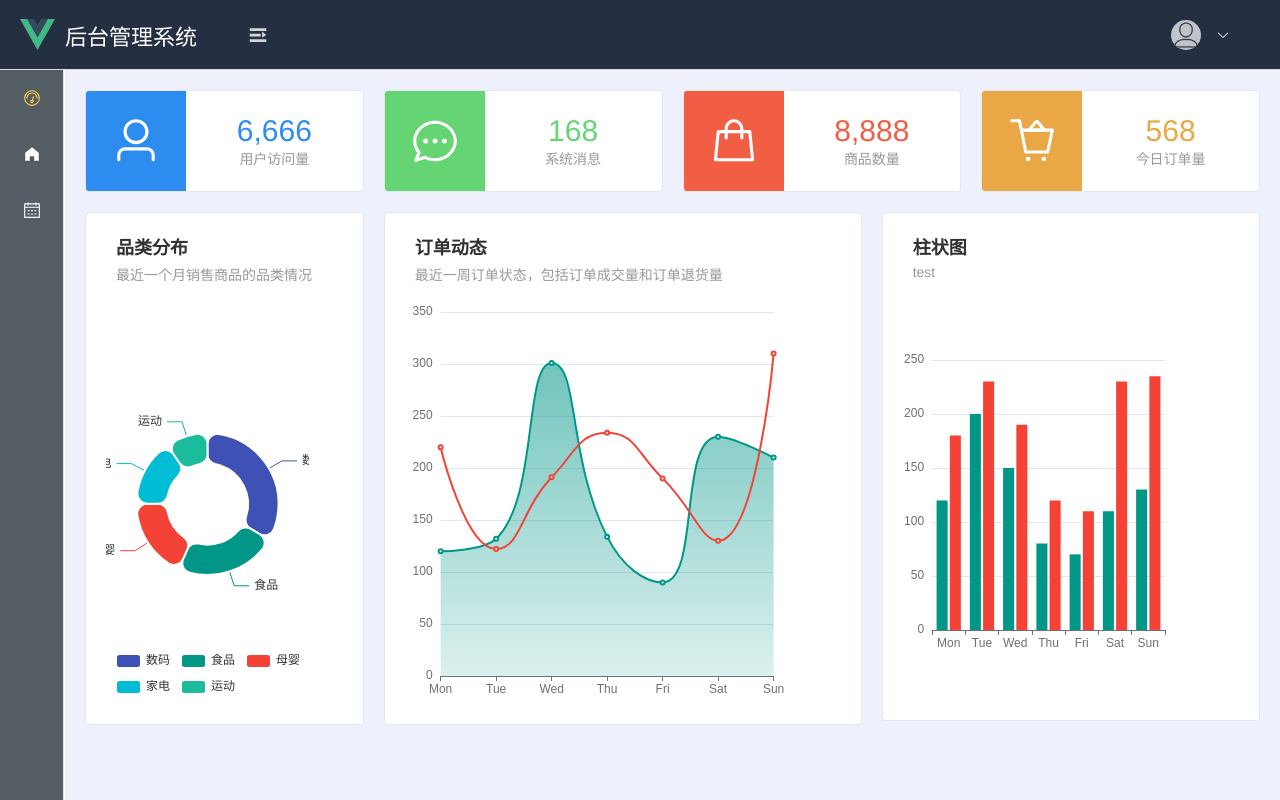
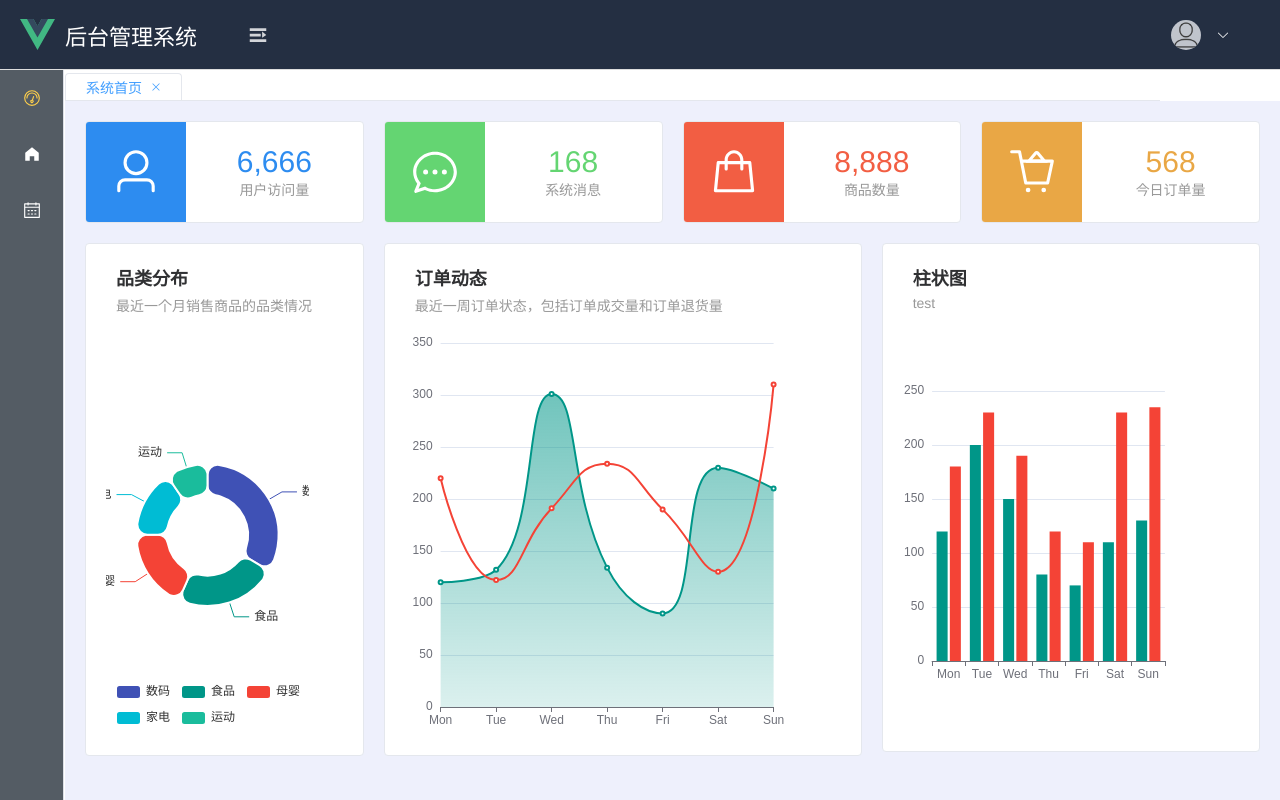
Before and after one commit to yangbing123456/Vue3-TS-pinia-elementui-plus, a Vue app: page /dashboard in a window 1280 px wide. Built offline with nearby package versions, Linux system fonts and the light colour scheme.

Commit message:
添加tabs选项卡

```diff
--- /dev/null
+++ b/src/components/tabs.vue
@@ -0,0 +1,156 @@
+<template>
+  <div class="tabs-container">
+    <el-tabs
+      v-model="activePath"
+      class="tabs"
+      type="card"
+      closable
+      @tab-click="clickTabls"
+      @tab-remove="closeTabs"
+    >
+      <el-tab-pane
+        v-for="item in tabs.list"
+        :key="item.path"
+        :label="item.title"
+        :name="item.path"
+        @click="setTags(item)"
+      ></el-tab-pane>
+    </el-tabs>
+    <!-- <div class="Tabs-close-box">
+      <el-dropdown @command="handleTags">
+        <el-button size="small" type="primary" plain>
+          标签选项
+          <el-icon class="el-icon--right">
+            <arrow-down />
+          </el-icon>
+        </el-button>
+        <template #dropdown>
+          <el-dropdown-menu size="small">
+            <el-dropdown-item command="other">关闭其他</el-dropdown-item>
+            <el-dropdown-item command="current">关闭当前</el-dropdown-item>
+            <el-dropdown-item command="all">关闭所有</el-dropdown-item>
+          </el-dropdown-menu>
+        </template>
+      </el-dropdown>
+    </div> -->
+  </div>
+</template>
+
+<script setup lang="ts">
+import { ref, watch } from 'vue'
+import { useTabsStore } from '@/store/tabs'
+import { onBeforeRouteUpdate, useRoute, useRouter } from 'vue-router'
+
+const route = useRoute()
+const router = useRouter()
+const activePath = ref(route.fullPath)
+
+const tabs = useTabsStore()
+// 设置标签
+const setTags = (route: any) => {
+  const isExist = tabs.list.some((item) => {
+    return item.path === route.fullPath
+  })
+  if (!isExist) {
+    tabs.setTabsItem({
+      name: route.name,
+      title: route.meta.title,
+      path: route.fullPath
+    })
+  }
+}
+setTags(route)
+onBeforeRouteUpdate((to) => {
+  setTags(to)
+})
+
+const clickTabls = (item: any) => {
+  router.push(item.props.name)
+}
+const closeTabs = (path: string) => {
+  const index = tabs.list.findIndex((item) => item.path === path)
+  tabs.delTabsItem(index)
+  const item = tabs.list[index] || tabs.list[index - 1]
+  router.push(item ? item.path : '/')
+}
+
+watch(
+  () => route.fullPath,
+  (newVal, oldVal) => {
+    activePath.value = newVal
+  }
+)
+
+// 关闭全部标签
+// const closeAll = () => {
+//   tabs.clearTabs()
+//   router.push('/')
+// }
+// // 关闭其他标签
+// const closeOther = () => {
+//   const curItem = tabs.list.filter((item) => {
+//     return item.path === route.fullPath
+//   })
+//   tabs.closeTabsOther(curItem)
+// }
+// const handleTags = (command: string) => {
+//   switch (command) {
+//     case 'current':
+//       // 关闭当前页面的标签页
+//       tabs.closeCurrentTag({
+//         $router: router,
+//         $route: route
+//       })
+//       break
+//     case 'all':
+//       closeAll()
+//       break
+
+//     case 'other':
+//       closeOther()
+//       break
+//   }
+// }
+</script>
+
+<style scss>
+.tabs-container {
+  position: relative;
+  overflow: hidden;
+  background: #fff;
+  padding: 2px 120px 0 0;
+}
+
+.tabs {
+  .el-tabs__header {
+    margin-bottom: 0;
+  }
+
+  .el-tabs__nav {
+    height: 28px;
+  }
+
+  .el-tabs__nav-next,
+  .el-tabs__nav-prev {
+    line-height: 32px;
+  }
+
+  &.el-tabs {
+    --el-tabs-header-height: 28px;
+  }
+}
+
+.Tabs-close-box {
+  position: absolute;
+  right: 0;
+  top: 0;
+  box-sizing: border-box;
+  padding-top: 1px;
+  text-align: center;
+  width: 110px;
+  height: 30px;
+  background: #fff;
+  box-shadow: -3px 0 15px 3px rgba(0, 0, 0, 0.1);
+  z-index: 10;
+}
+</style>
--- a/src/router/components/routes.ts
+++ b/src/router/components/routes.ts
@@ -11,42 +11,74 @@ const routes = [
       {
         path: '/dashboard',
         name: 'dashboard',
+        meta: {
+          title: '系统首页',
+          noAuth: true
+        },
         component: () => import('@/views/dashboard.vue')
       },
       {
         path: '/system-user',
         name: 'system-user',
+        meta: {
+          title: '用户管理',
+          permiss: '11'
+        },
         component: () => import('@/views/system/user.vue')
       },
       {
         path: '/system-role',
         name: 'system-role',
+        meta: {
+          title: '角色管理',
+          permiss: '12'
+        },
         component: () => import('@/views/system/role.vue')
       },
       {
         path: '/system-menu',
         name: 'system-menu',
+        meta: {
+          title: '菜单管理',
+          permiss: '13'
+        },
         component: () => import('@/views/system/menu.vue')
       },
       {
         path: '/basic-table',
         name: 'basic-table',
+        meta: {
+          title: '基础表格',
+          permiss: '21'
+        },
         component: () => import('@/views/table/basicTable.vue')
       }
     ]
   },
   {
     path: '/login',
+    meta: {
+      title: '登录',
+      noAuth: true
+    },
     component: () => import('@/views/login.vue'),
     name: 'Login'
   },
   {
     path: '/forget',
+    meta: {
+      title: '重置密码',
+      noAuth: true
+    },
     component: () => import('@/views/forget-password.vue'),
     name: 'forget'
   },
   {
     path: '/register',
+    meta: {
+      title: '注册',
+      noAuth: true
+    },
     component: () => import('@/views/register.vue'),
     name: 'register'
   }
--- /dev/null
+++ b/src/store/tabs.ts
@@ -0,0 +1,53 @@
+import { defineStore } from 'pinia'
+
+interface ListItem {
+  name: string
+  path: string
+  title: string
+}
+
+export const useTabsStore = defineStore('tabs', {
+  state: () => {
+    return {
+      list: <ListItem[]>[]
+    }
+  },
+  getters: {
+    show: (state) => {
+      return state.list.length > 0
+    },
+    nameList: (state) => {
+      return state.list.map((item) => item.name)
+    }
+  },
+  actions: {
+    delTabsItem(index: number) {
+      this.list.splice(index, 1)
+    },
+    setTabsItem(data: ListItem) {
+      this.list.push(data)
+    },
+    clearTabs() {
+      this.list = []
+    },
+    closeTabsOther(data: ListItem[]) {
+      this.list = data
+    },
+    closeCurrentTag(data: any) {
+      for (let i = 0, len = this.list.length; i < len; i++) {
+        const item = this.list[i]
+        if (item.path === data.$route.fullPath) {
+          if (i < len - 1) {
+            data.$router.push(this.list[i + 1].path)
+          } else if (i > 0) {
+            data.$router.push(this.list[i - 1].path)
+          } else {
+            data.$router.push('/')
+          }
+          this.list.splice(i, 1)
+          break
+        }
+      }
+    }
+  }
+})
--- a/src/views/home.vue
+++ b/src/views/home.vue
@@ -3,6 +3,7 @@
     <headerBar></headerBar>
     <siderBar></siderBar>
     <div class="content-box" :class="{ 'content-collapse': header.collapse }">
+      <tabs></tabs>
       <router-view></router-view>
     </div>
   </div>
@@ -10,9 +11,12 @@
 <script setup lang="ts" name="home">
 import headerBar from '@/components/header.vue'
 import siderBar from '@/components/siderBar.vue'
+import tabs from '@/components/tabs.vue'
+
 import { useHeaderStore } from '@/store/header'
 const header = useHeaderStore()
 </script>
+
 <style scoped lang="scss">
 .wrapper {
   height: 100vh;
```
Also changed, not shown: vite.config.ts (+15 -0 lines).
